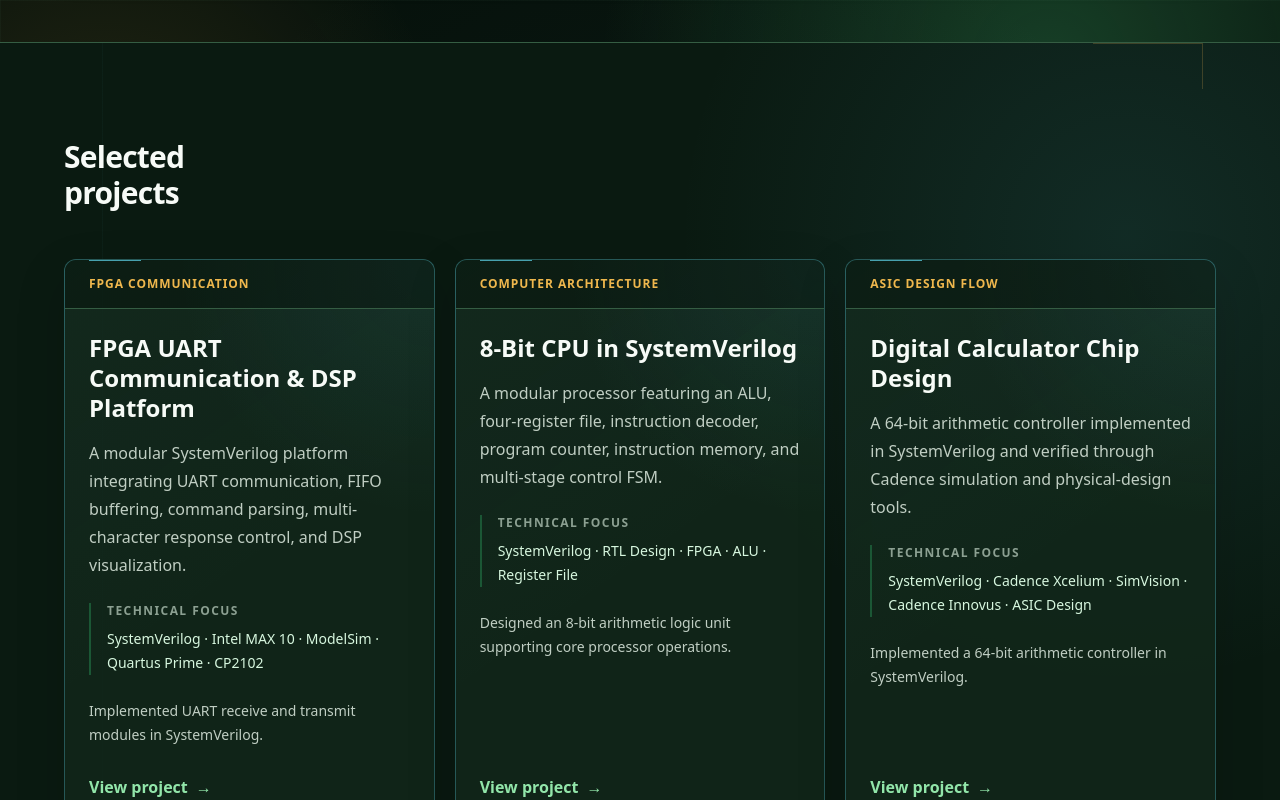
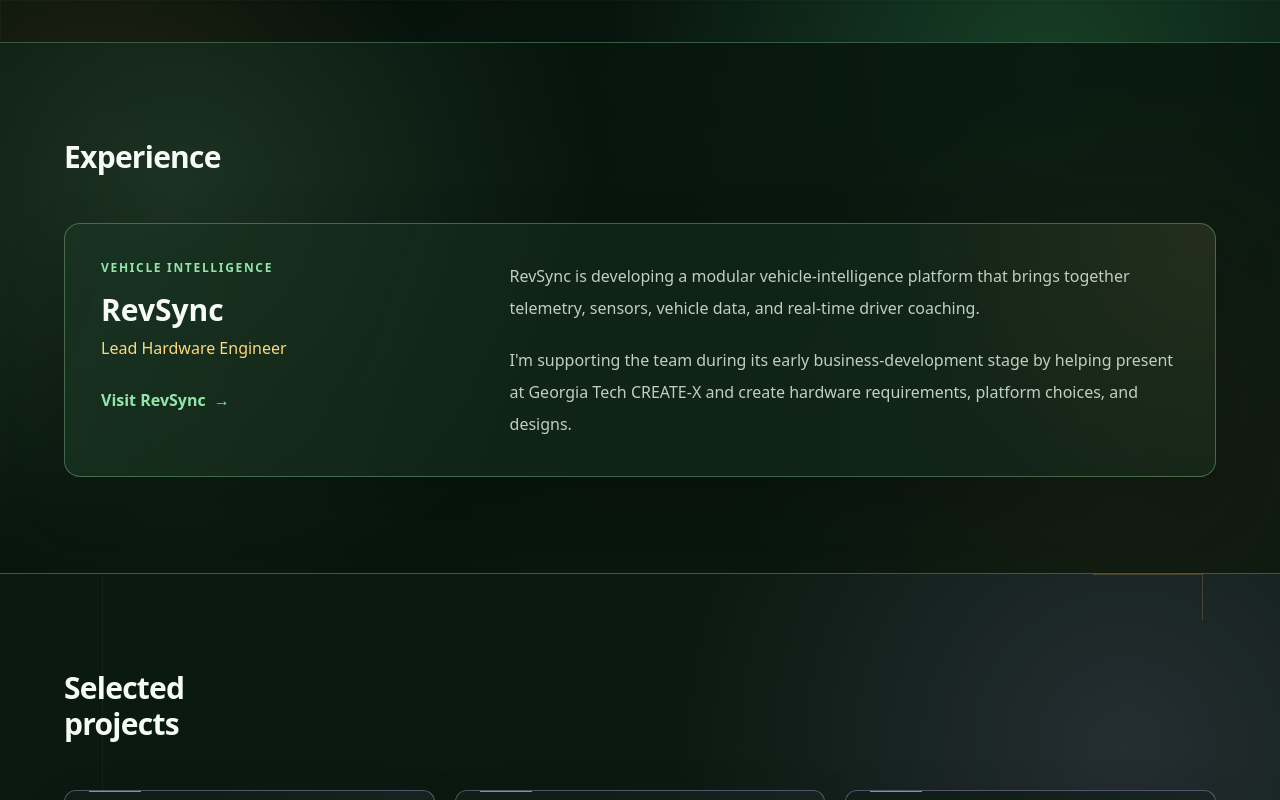
Before and after one commit to harishvjk27/harish-portfolio, a Next.js app: page / in a window 1280 px wide. Shown: the part 1600-2400 px from the top of the page. Built offline with nearby package versions, Linux system fonts and the light colour scheme.

Commit message:
Add experience section and refresh portfolio visual styling

```diff
--- a/src/app/SiteEffects.tsx
+++ b/src/app/SiteEffects.tsx
@@ -5,7 +5,6 @@ import { useEffect } from "react";
 export default function SiteEffects() {
   useEffect(() => {
     const reduceMotion = window.matchMedia("(prefers-reduced-motion: reduce)");
-
     const revealElements = Array.from(
       document.querySelectorAll<HTMLElement>(
         "main section > div, main header > div, main article",
--- a/src/app/globals.css
+++ b/src/app/globals.css
@@ -60,6 +60,14 @@ body {
   margin: 0;
   background: var(--background-deep);
   color: var(--text);
+}
+
+@media (hover: hover) and (pointer: fine) {
+  html,
+  body,
+  body * {
+    cursor: url("/cursor.svg") 1 1, default !important;
+  }
 }
 
 .hero-name {
@@ -178,41 +186,59 @@ body {
 
 .project-section.circuit-section {
   background-image:
-    radial-gradient(circle at 88% 22%, rgba(71, 161, 174, 0.13), transparent 28rem),
-    linear-gradient(90deg, transparent 0 8%, rgba(71, 161, 174, 0.045) 8% 8.08%, transparent 8.08% 100%);
+    radial-gradient(circle at 88% 22%, rgba(153, 129, 190, 0.19), transparent 28rem),
+    radial-gradient(circle at 12% 78%, rgba(153, 129, 190, 0.1), transparent 25rem),
+    linear-gradient(90deg, transparent 0 8%, rgba(153, 129, 190, 0.07) 8% 8.08%, transparent 8.08% 100%);
 }
 
 .publication-section {
   background-image:
-    radial-gradient(circle at 12% 68%, rgba(153, 129, 190, 0.14), transparent 28rem),
-    radial-gradient(circle at 88% 20%, rgba(62, 168, 102, 0.08), transparent 24rem);
+    radial-gradient(circle at 12% 68%, rgba(71, 161, 174, 0.19), transparent 28rem),
+    radial-gradient(circle at 88% 20%, rgba(71, 161, 174, 0.09), transparent 24rem);
+}
+
+.experience-section {
+  background-color: rgba(8, 22, 14, 0.84);
+  background-image:
+    radial-gradient(circle at 14% 28%, rgba(146, 230, 170, 0.13), transparent 26rem),
+    radial-gradient(circle at 88% 78%, rgba(205, 132, 77, 0.08), transparent 24rem);
+}
+
+.experience-card {
+  border-color: rgba(146, 230, 170, 0.34);
+  background-image:
+    linear-gradient(110deg, rgba(146, 230, 170, 0.055), transparent 42%),
+    radial-gradient(circle at 100% 0, rgba(205, 132, 77, 0.1), transparent 20rem);
+  box-shadow: 0 22px 60px rgba(0, 0, 0, 0.2);
 }
 
 .build-section.circuit-section {
   background-image:
-    radial-gradient(circle at 82% 28%, rgba(205, 132, 77, 0.13), transparent 30rem),
-    linear-gradient(90deg, transparent 0 8%, rgba(205, 132, 77, 0.04) 8% 8.08%, transparent 8.08% 100%);
+    radial-gradient(circle at 82% 28%, rgba(239, 183, 77, 0.15), transparent 30rem),
+    radial-gradient(circle at 12% 78%, rgba(239, 183, 77, 0.1), transparent 25rem),
+    linear-gradient(90deg, transparent 0 8%, rgba(239, 183, 77, 0.07) 8% 8.08%, transparent 8.08% 100%);
 }
 
 .project-card {
+  --card-accent: 153, 129, 190;
+  border-color: rgba(var(--card-accent), 0.58);
+}
+
+.publication-card {
   --card-accent: 71, 161, 174;
 }
 
-.publication-card {
-  --card-accent: 153, 129, 190;
-}
-
 .build-card {
-  --card-accent: 205, 132, 77;
+  --card-accent: 239, 183, 77;
 }
 
 .project-card,
 .publication-card,
 .build-card {
-  border-color: rgba(var(--card-accent), 0.42);
+  border-color: rgba(var(--card-accent), 0.5);
   background-image:
-    radial-gradient(circle at 100% 0, rgba(var(--card-accent), 0.11), transparent 16rem),
-    linear-gradient(145deg, rgba(var(--card-accent), 0.035), transparent 55%);
+    radial-gradient(circle at 100% 0, rgba(var(--card-accent), 0.14), transparent 16rem),
+    linear-gradient(145deg, rgba(var(--card-accent), 0.05), transparent 55%);
 }
 
 .publication-card {
@@ -241,31 +267,40 @@ body {
   --page-accent: 62, 168, 102;
   position: relative;
   background-image:
-    radial-gradient(circle at 88% 8%, rgba(var(--page-accent), 0.2), transparent 30rem),
-    radial-gradient(circle at 8% 42%, rgba(239, 183, 77, 0.08), transparent 26rem),
-    radial-gradient(circle at 50% 80%, rgba(var(--page-accent), 0.055), transparent 34rem);
+    radial-gradient(circle at 88% 8%, rgba(var(--page-accent), 0.24), transparent 30rem),
+    radial-gradient(circle at 8% 42%, rgba(var(--page-accent), 0.13), transparent 26rem),
+    radial-gradient(circle at 50% 80%, rgba(var(--page-accent), 0.07), transparent 34rem);
 }
 
 .project-page {
+  --page-accent: 153, 129, 190;
+}
+
+.build-page {
+  --page-accent: 239, 183, 77;
+}
+
+.publication-page {
   --page-accent: 71, 161, 174;
 }
 
-.build-page {
-  --page-accent: 205, 132, 77;
-}
-
-.publication-page {
-  --page-accent: 153, 129, 190;
-}
-
 .gallery-page {
-  --page-accent: 221, 171, 78;
+  --page-accent: 239, 183, 77;
 }
 
 .detail-nav {
   background: rgba(6, 17, 11, 0.84);
-  box-shadow: 0 1px 0 rgba(var(--page-accent), 0.2);
+  box-shadow: 0 1px 0 rgba(var(--page-accent), 0.26);
   backdrop-filter: blur(18px);
+}
+
+.detail-page .text-amber,
+.detail-page .text-amber-light {
+  color: rgb(var(--page-accent));
+}
+
+.detail-page .border-green {
+  border-color: rgba(var(--page-accent), 0.65);
 }
 
 .detail-hero {
@@ -273,7 +308,7 @@ body {
   overflow: hidden;
   background-color: rgba(10, 26, 17, 0.7);
   background-image:
-    radial-gradient(circle at 78% 24%, rgba(var(--page-accent), 0.2), transparent 25rem),
+    radial-gradient(circle at 78% 24%, rgba(var(--page-accent), 0.24), transparent 25rem),
     linear-gradient(rgba(146, 230, 170, 0.045) 1px, transparent 1px),
     linear-gradient(90deg, rgba(146, 230, 170, 0.045) 1px, transparent 1px);
   background-size: auto, 48px 48px, 48px 48px;
@@ -285,7 +320,7 @@ body {
   bottom: -42px;
   width: 150px;
   height: 150px;
-  border: 1px solid rgba(239, 183, 77, 0.28);
+  border: 1px solid rgba(var(--page-accent), 0.4);
   border-radius: 32px;
   content: "";
   transform: rotate(18deg);
@@ -299,8 +334,8 @@ body {
 .detail-section-alt {
   background-color: rgba(6, 17, 11, 0.88);
   background-image:
-    radial-gradient(circle at 85% 50%, rgba(var(--page-accent), 0.075), transparent 26rem),
-    linear-gradient(115deg, transparent 40%, rgba(239, 183, 77, 0.025));
+    radial-gradient(circle at 85% 50%, rgba(var(--page-accent), 0.1), transparent 26rem),
+    linear-gradient(115deg, transparent 40%, rgba(var(--page-accent), 0.045));
 }
 
 .circuit-section {
--- a/src/app/page.tsx
+++ b/src/app/page.tsx
@@ -2,6 +2,7 @@ import Image from "next/image";
 import Link from "next/link";
 
 import {
+  experiences,
   pcBuildGallery,
   pcBuilds,
   projects,
@@ -10,6 +11,7 @@ import {
 } from "../data/portfolio";
 
 const navItems = [
+  ["Experience", "#experience"],
   ["Projects", "#projects"],
   ["Research", "#publications"],
   ["Builds", "#builds"],
@@ -38,7 +40,7 @@ export default function Home() {
         >
           <a
             href="#top"
-            aria-label="Harish Vijayakumar - back to top"
+            aria-label="Harish Vijayakumar — back to top"
             className="group flex items-center gap-3 rounded-xl focus-visible:outline-2 focus-visible:outline-offset-2 focus-visible:outline-green-light"
           >
             <span className="brand-chip grid h-11 w-11 place-items-center rounded-xl font-[family-name:var(--font-ibm-plex-mono)] text-sm font-semibold text-background-deep transition group-hover:rotate-[-3deg]">
@@ -47,7 +49,7 @@ export default function Home() {
             <span className="hidden sm:block">
               <span className="block text-sm font-semibold tracking-tight">Harish Vijayakumar</span>
               <span className="mt-0.5 block font-[family-name:var(--font-ibm-plex-mono)] text-[10px] tracking-[0.14em] text-green-light">
-                RTL · FPGA · HARDWARE
+                RTL · ARCHITECTURE · HARDWARE
               </span>
             </span>
           </a>
@@ -131,7 +133,7 @@ export default function Home() {
                 I&apos;m a computer engineering student at Georgia Tech focused on RTL design,
                 FPGA development, and computer architecture. I&apos;m working
                 toward becoming a highly skilled chip-design engineer with a
-                strong understanding of the complete tape-out process - from RTL
+                strong understanding of the complete tape-out process—from RTL
                 and verification through physical implementation.
               </p>
             </div>
@@ -222,6 +224,44 @@ export default function Home() {
         </div>
       </section>
 
+      <section id="experience" className="experience-section border-t border-panel-border px-6 py-20 sm:py-24 lg:px-8">
+        <div className="mx-auto max-w-6xl">
+          <div className="grid gap-6 md:grid-cols-[240px_1fr] md:items-end">
+            <h2 className="text-3xl font-semibold tracking-tight">Experience</h2>
+            <p className="max-w-2xl leading-7 text-muted-text">
+            </p>
+          </div>
+
+          <div className="mt-12 space-y-5">
+            {experiences.map((experience) => (
+              <article key={experience.organization} className="experience-card rounded-2xl border bg-surface/80 p-7 sm:p-9">
+                <div className="grid gap-8 lg:grid-cols-[0.72fr_1.28fr] lg:items-start">
+                  <div>
+                    <p className="text-xs font-semibold uppercase tracking-[0.14em] text-green-light">
+                      {experience.context}
+                    </p>
+                    <h3 className="mt-4 text-3xl font-semibold">{experience.organization}</h3>
+                    <p className="mt-2 text-amber-light">{experience.role}</p>
+                    <a
+                      href={experience.href}
+                      target="_blank"
+                      rel="noreferrer"
+                      className="mt-7 inline-flex items-center gap-2 font-semibold text-green-light transition hover:text-green-pale"
+                    >
+                      Visit RevSync <span aria-hidden="true">→</span>
+                    </a>
+                  </div>
+                  <div className="space-y-5 leading-8 text-muted-text">
+                    <p>{experience.description}</p>
+                    <p>{experience.contribution}</p>
+                  </div>
+                </div>
+              </article>
+            ))}
+          </div>
+        </div>
+      </section>
+
       <section id="projects" className="project-section circuit-section border-t border-panel-border bg-background px-6 py-20 sm:py-24 lg:px-8">
         <div className="mx-auto max-w-6xl">
           <div className="grid gap-6 md:grid-cols-[240px_1fr] md:items-end">
@@ -247,7 +287,6 @@ export default function Home() {
                     <p className="text-xs font-semibold uppercase tracking-[0.12em] text-dim-text">Technical focus</p>
                     <p className="mt-2 text-sm leading-6 text-green-pale">{project.technologies.slice(0, 5).join(" · ")}</p>
                   </div>
-                  <p className="mt-6 text-sm leading-6 text-muted-text">{project.highlights[0]}</p>
                   <div className="mt-auto pt-7">
                     <TextLink href={`/projects/${project.slug}`}>View project</TextLink>
                   </div>
--- a/src/data/portfolio.ts
+++ b/src/data/portfolio.ts
@@ -53,12 +53,34 @@ export type PcBuild = {
   }[];
 };
 
+export type Experience = {
+  organization: string;
+  role: string;
+  context: string;
+  description: string;
+  contribution: string;
+  href: string;
+};
+
+export const experiences: Experience[] = [
+  {
+    organization: "RevSync",
+    role: "Lead Hardware Engineer",
+    context: "vehicle intelligence",
+    description:
+      "RevSync is developing a modular vehicle-intelligence platform that brings together telemetry, sensors, vehicle data, and real-time driver coaching.",
+    contribution:
+      "I'm supporting the team during its early business-development stage by helping present at Georgia Tech CREATE-X and create hardware requirements, platform choices, and designs.",
+    href: "https://revsync.app/",
+  },
+];
+
 export const projects: Project[] = [
   {
     number: "01",
     slug: "fpga-uart-dsp-platform",
     category: "FPGA COMMUNICATION",
-    title: "FPGA UART Communication & DSP Platform",
+    title: "UART Communication & DSP Platform",
     shortDescription:
       "A modular SystemVerilog platform integrating UART communication, FIFO buffering, command parsing, multi-character response control, and DSP visualization.",
     overview:
```
Also changed, not shown: public/cursor.svg (added).
